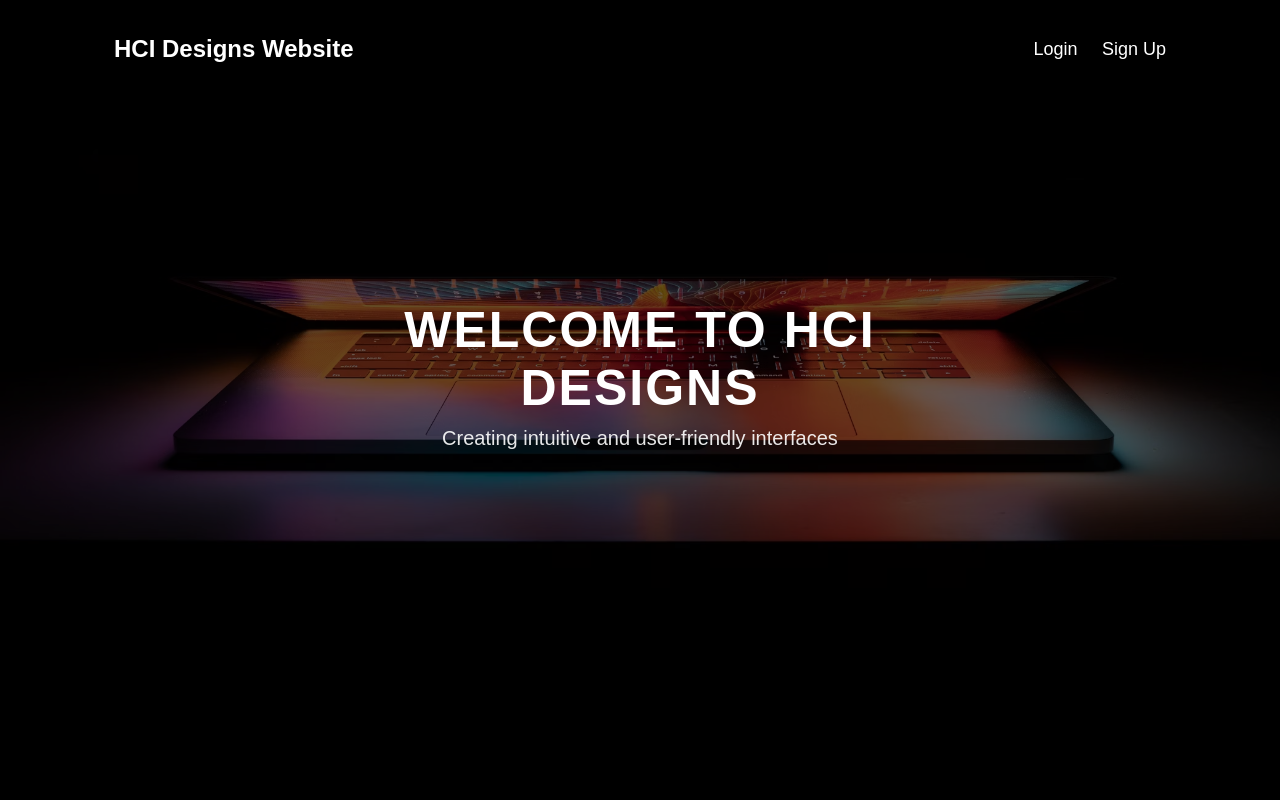
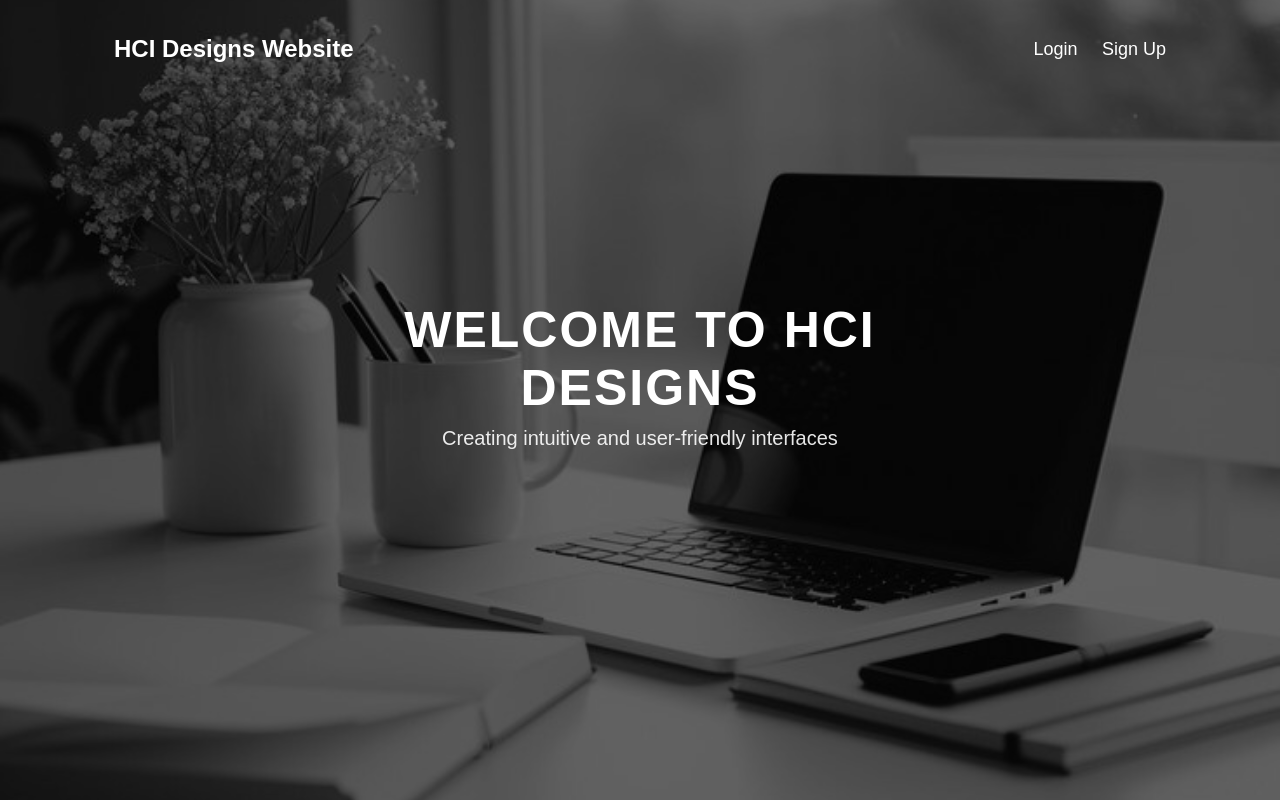
Before and after one commit to nimishathallapally/UXpectations, a Flask app: page /good-design in a window 1280 px wide. Run offline with Flask 3, Linux system fonts and the light colour scheme.

Commit message:
Modify background image

```diff
--- a/templates/home.html
+++ b/templates/home.html
@@ -7,7 +7,7 @@
     <link rel="stylesheet" href="{{ url_for('static', filename='css/home.css') }}">
     <style>
         body {
-            background: url('{{ url_for("static", filename="images/background.avif") }}') no-repeat center center/cover;
+            background: url('{{ url_for("static", filename="images/background.jpg") }}') no-repeat center center/cover;
         }
     </style>
 </head>
```
